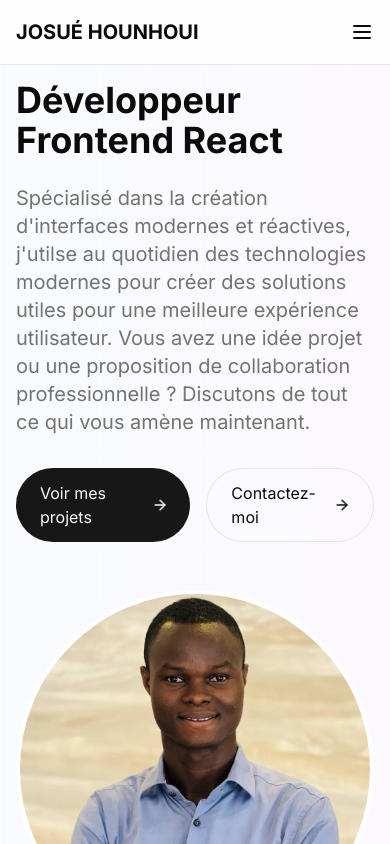
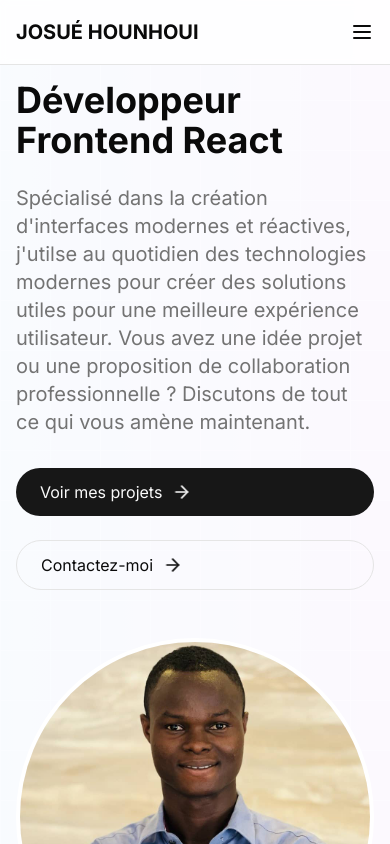
Before and after one commit to Josue-ui582/mon-portfolio, a Next.js app: page / in a window 390 px wide. Shown: the top 844 px of the page. Built offline with nearby package versions, Linux system fonts and the light colour scheme.

Commit message:
fixing menu section on mobile display

```diff
--- a/app/page.tsx
+++ b/app/page.tsx
@@ -28,17 +28,17 @@ export default function Home() {
             <p className="text-xl md:text-2xl text-muted-foreground mb-8">
               Spécialisé dans la création d&apos;interfaces modernes et réactives, j'utilse au quotidien des technologies modernes pour créer des solutions utiles pour une meilleure expérience utilisateur. Vous avez une idée projet ou une proposition de collaboration professionnelle ? Discutons de tout ce qui vous amène maintenant.
             </p>
-            <div className="flex flex-row  gap-4">
+            <div className="flex md:flex-row flex-col gap-6">
               <Link
                 href="/projets"
-                className="inline-flex items-center px-6 py-3 bg-primary text-primary-foreground rounded-full hover:opacity-90 transition-opacity"
+                className="inline-flex items-center px-6 py-3 bg-primary text-primary-foreground text-center rounded-full hover:opacity-90 transition-opacity"
               >
                 Voir mes projets
                 <ArrowRight className="ml-2 h-5 w-5 animate-slide" />
               </Link>
               <Link
                 href="/contact"
-                className="inline-flex items-center px-6 py-3 bg-transparent text-white-foreground rounded-full border hover:opacity-90 transition-opacity"
+                className="inline-flex items-center px-6 py-3 bg-transparent text-white-foreground text-center rounded-full border hover:opacity-90 transition-opacity"
               >
                 Contactez-moi
                 <ArrowRight className="ml-2 h-5 w-5 animate-slide" />
```
